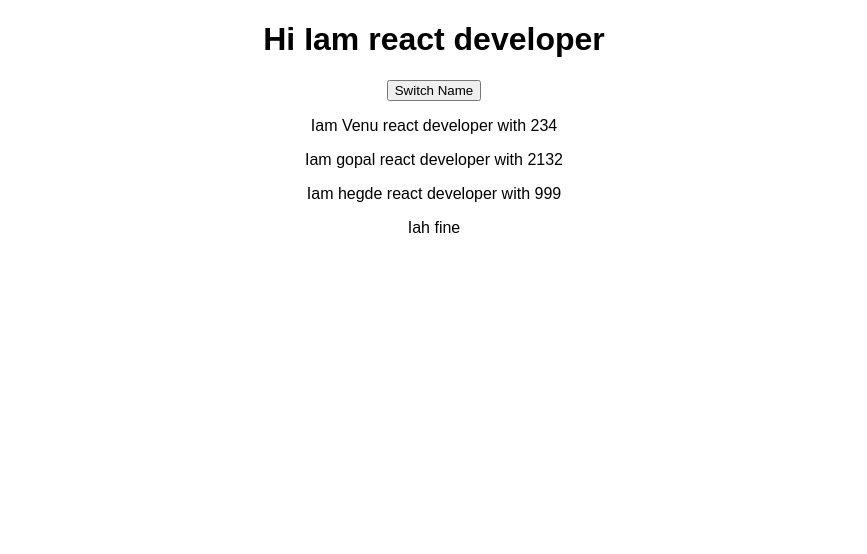
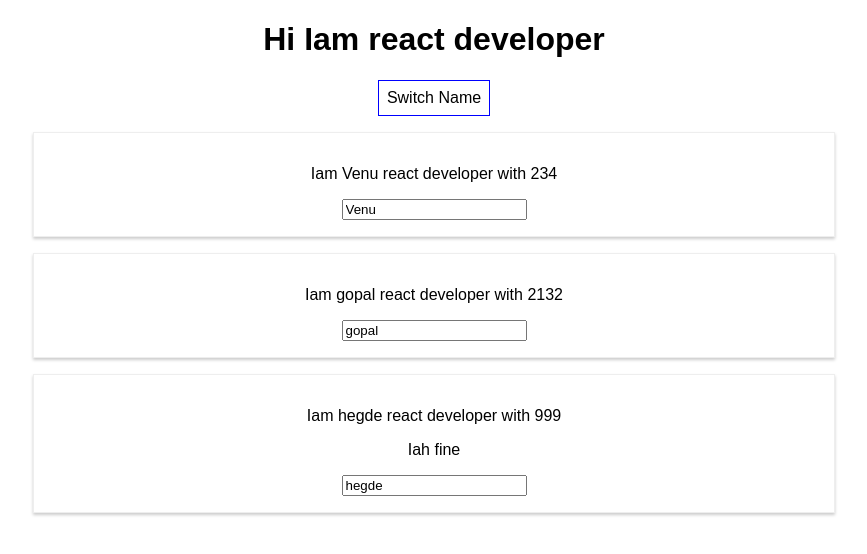
Before and after one commit to venugopal1234567/ReactBurger, a React (Create React App) app in the folder react-burger/: page / in a window 1280 px wide. Shown: the top 554 px of the page, without its empty margins (206-1073 px from the left). Built offline with nearby package versions, Linux system fonts and the light colour scheme.

Commit message:
Two way binding and stylings

```diff
--- a/react-burger/src/App.js
+++ b/react-burger/src/App.js
@@ -11,21 +11,41 @@ const app = props =>{
     ]
   })
 
-  const switchNmaeHandler = ()=>{
+  const switchNmaeHandler = (newName)=>{
     //console.log("was clicked")
     setPersonsState({persons: [
       {name: "Venu" , age:"234"},
-      {name:"gopaksdkksdkkl", age:"2132"},
+      {name:newName, age:"2132"},
       {name:"hegde", age:"999"}
     ]})
+  }
+
+  const nameChangeHandler = (event)=>{
+    setPersonsState({
+      persons: [
+        {name: "Venu" , age:"234"},
+        {name:"hegde", age:"2132"},
+        {name: event.target.value, age:"999"}]
+    })
+  }
+
+  const style = {
+    backgroundColor : 'white',
+    font : 'inherit',
+    border: '1px solid blue',
+    padding: '8px',
+    cursor : 'pointer'
   }
     return (
       <div className="App">
         <h1> Hi Iam react developer</h1>
-        <button onClick={switchNmaeHandler}> Switch Name</button>
+        <button onClick={switchNmaeHandler.bind(this,'Venugopalhegde')} style={style}> Switch Name</button>
         <Person name={personsState.persons[0].name} age={personsState.persons[0].age}/>
         <Person name={personsState.persons[1].name} age={personsState.persons[1].age}/>
-        <Person name={personsState.persons[2].name} age={personsState.persons[2].age}>Iah fine</Person>
+        <Person name={personsState.persons[2].name}
+         age={personsState.persons[2].age}
+         click={switchNmaeHandler.bind(this,'gopalhegde')}
+         changed={nameChangeHandler}>Iah fine</Person>
 
       </div>
     );
--- /dev/null
+++ b/react-burger/src/Person/Person.css
@@ -0,0 +1,8 @@
+.Person{
+    width: 60%;
+    margin: 16px auto;
+    border:1px solid #eee;
+    box-shadow: 0 2px 3px #ccc;
+    padding: 16px;
+    text-align: center;
+}
--- a/react-burger/src/Person/Person.js
+++ b/react-burger/src/Person/Person.js
@@ -1,10 +1,12 @@
 import React from 'react'
+import './Person.css'
 const person = (props)=>{
     return (
-        <div>
+        <div className="Person">
 
-              <p> Iam {props.name} react developer with {props.age}</p>
+              <p onClick={props.click}> Iam {props.name} react developer with {props.age}</p>
              <p>{props.children}</p>
+             <input type="text" onChange={props.changed} value={props.name}/>
         </div>
 
     )
```
